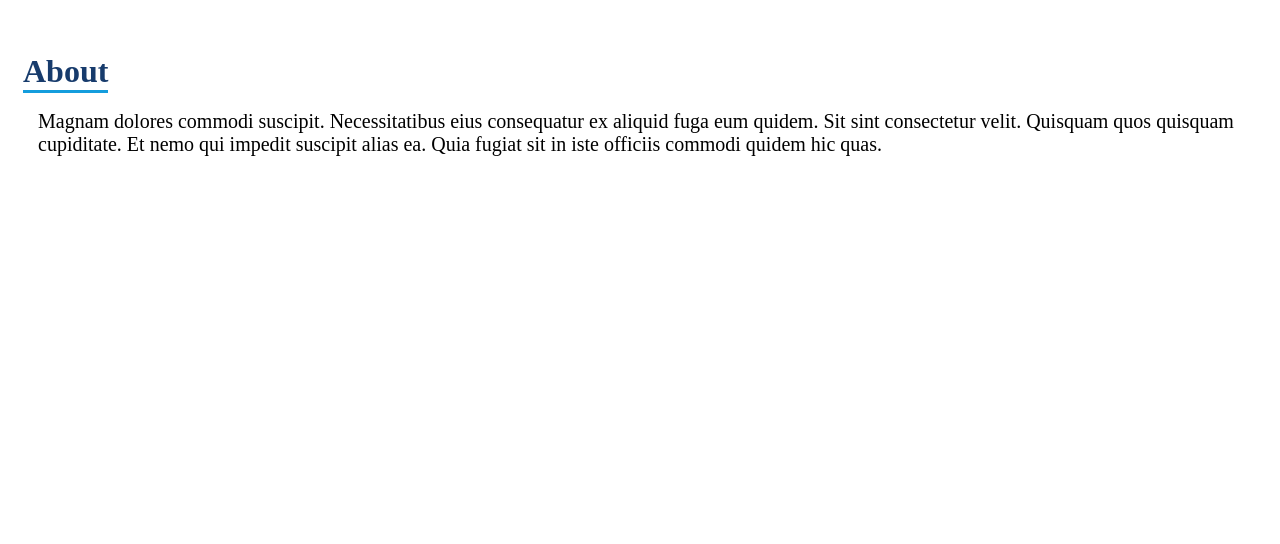
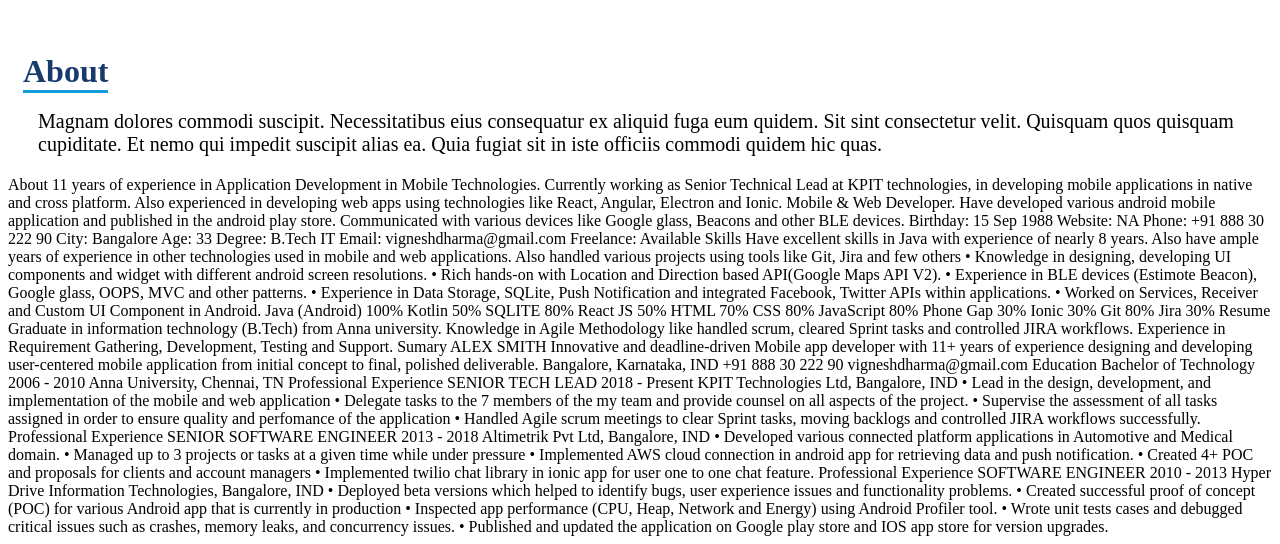
Before and after one commit to Thinesh-Shrinivas/Portfolio, a website built with Parcel: page src/index.html in a window 1280 px wide. Shown: the part 755-1299 px from the top of the page. Before the commit the page ends 931 px from the top, so only its background shows below. Built offline with nearby package versions, Linux system fonts and the light colour scheme.

Commit message:
Added my professional data

```diff
--- a/src/index.html
+++ b/src/index.html
@@ -32,6 +32,61 @@
         quisquam cupiditate. Et nemo qui impedit suscipit alias ea. Quia fugiat
         sit in iste officiis commodi quidem hic quas.
       </div>
+      <div>
+        About 11 years of experience in Application Development in Mobile
+        Technologies. Currently working as Senior Technical Lead at KPIT
+        technologies, in developing mobile applications in native and cross
+        platform. Also experienced in developing web apps using technologies
+        like React, Angular, Electron and Ionic. Mobile & Web Developer. Have
+        developed various android mobile application and published in the
+        android play store. Communicated with various devices like Google glass,
+        Beacons and other BLE devices. Birthday: 15 Sep 1988 Website: NA Phone:
+        +91 888 30 222 90 City: Bangalore Age: 33 Degree: B.Tech IT Email:
+        vigneshdharma@gmail.com Freelance: Available Skills Have excellent
+        skills in Java with experience of nearly 8 years. Also have ample years
+        of experience in other technologies used in mobile and web applications.
+        Also handled various projects using tools like Git, Jira and few others
+        • Knowledge in designing, developing UI components and widget with
+        different android screen resolutions. • Rich hands-on with Location and
+        Direction based API(Google Maps API V2). • Experience in BLE devices
+        (Estimote Beacon), Google glass, OOPS, MVC and other patterns. •
+        Experience in Data Storage, SQLite, Push Notification and integrated
+        Facebook, Twitter APIs within applications. • Worked on Services,
+        Receiver and Custom UI Component in Android. Java (Android) 100% Kotlin
+        50% SQLITE 80% React JS 50% HTML 70% CSS 80% JavaScript 80% Phone Gap
+        30% Ionic 30% Git 80% Jira 30% Resume Graduate in information technology
+        (B.Tech) from Anna university. Knowledge in Agile Methodology like
+        handled scrum, cleared Sprint tasks and controlled JIRA workflows.
+        Experience in Requirement Gathering, Development, Testing and Support.
+        Sumary ALEX SMITH Innovative and deadline-driven Mobile app developer
+        with 11+ years of experience designing and developing user-centered
+        mobile application from initial concept to final, polished deliverable.
+        Bangalore, Karnataka, IND +91 888 30 222 90 vigneshdharma@gmail.com
+        Education Bachelor of Technology 2006 - 2010 Anna University, Chennai,
+        TN Professional Experience SENIOR TECH LEAD 2018 - Present KPIT
+        Technologies Ltd, Bangalore, IND • Lead in the design, development, and
+        implementation of the mobile and web application • Delegate tasks to the
+        7 members of the my team and provide counsel on all aspects of the
+        project. • Supervise the assessment of all tasks assigned in order to
+        ensure quality and perfomance of the application • Handled Agile scrum
+        meetings to clear Sprint tasks, moving backlogs and controlled JIRA
+        workflows successfully. Professional Experience SENIOR SOFTWARE ENGINEER
+        2013 - 2018 Altimetrik Pvt Ltd, Bangalore, IND • Developed various
+        connected platform applications in Automotive and Medical domain. •
+        Managed up to 3 projects or tasks at a given time while under pressure •
+        Implemented AWS cloud connection in android app for retrieving data and
+        push notification. • Created 4+ POC and proposals for clients and
+        account managers • Implemented twilio chat library in ionic app for user
+        one to one chat feature. Professional Experience SOFTWARE ENGINEER 2010
+        - 2013 Hyper Drive Information Technologies, Bangalore, IND • Deployed
+        beta versions which helped to identify bugs, user experience issues and
+        functionality problems. • Created successful proof of concept (POC) for
+        various Android app that is currently in production • Inspected app
+        performance (CPU, Heap, Network and Energy) using Android Profiler tool.
+        • Wrote unit tests cases and debugged critical issues such as crashes,
+        memory leaks, and concurrency issues. • Published and updated the
+        application on Google play store and IOS app store for version upgrades.
+      </div>
     </div>
   </body>
 </html>
```
